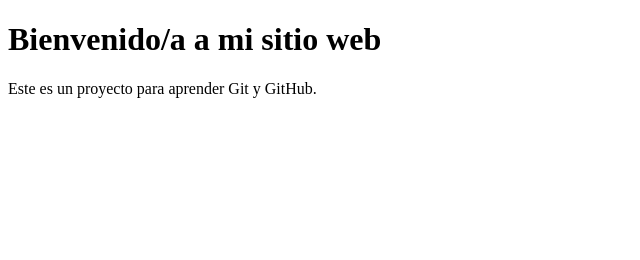
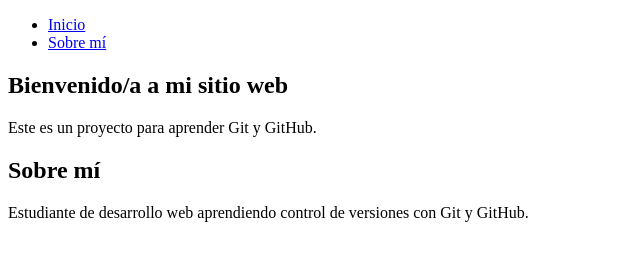
Before and after one commit to dzeledonj-create/mi-proyecto-web, a plain HTML site: page index.html in a window 1280 px wide. Shown: the whole page, without its empty margins (0-640 px from the left). Drawn offline with Linux system fonts and the light colour scheme.

Commit message:
Añadir menú de navegación con enlaces internos

```diff
--- a/index.html
+++ b/index.html
@@ -6,7 +6,25 @@
     <title>Mi Proyecto Web</title>
 </head>
 <body>
-    <h1>Bienvenido/a a mi sitio web</h1>
-    <p>Este es un proyecto para aprender Git y GitHub.</p>
+    <header>
+        <nav>
+            <ul>
+                <li><a href="#inicio">Inicio</a></li>
+                <li><a href="#sobre-mi">Sobre mí</a></li>
+            </ul>
+        </nav>
+    </header>
+
+    <main>
+        <section id="inicio">
+            <h1>Bienvenido/a a mi sitio web</h1>
+            <p>Este es un proyecto para aprender Git y GitHub.</p>
+        </section>
+
+        <section id="sobre-mi">
+            <h2>Sobre mí</h2>
+            <p>Estudiante de desarrollo web aprendiendo control de versiones con Git y GitHub.</p>
+        </section>
+    </main>
 </body>
 </html>
```
